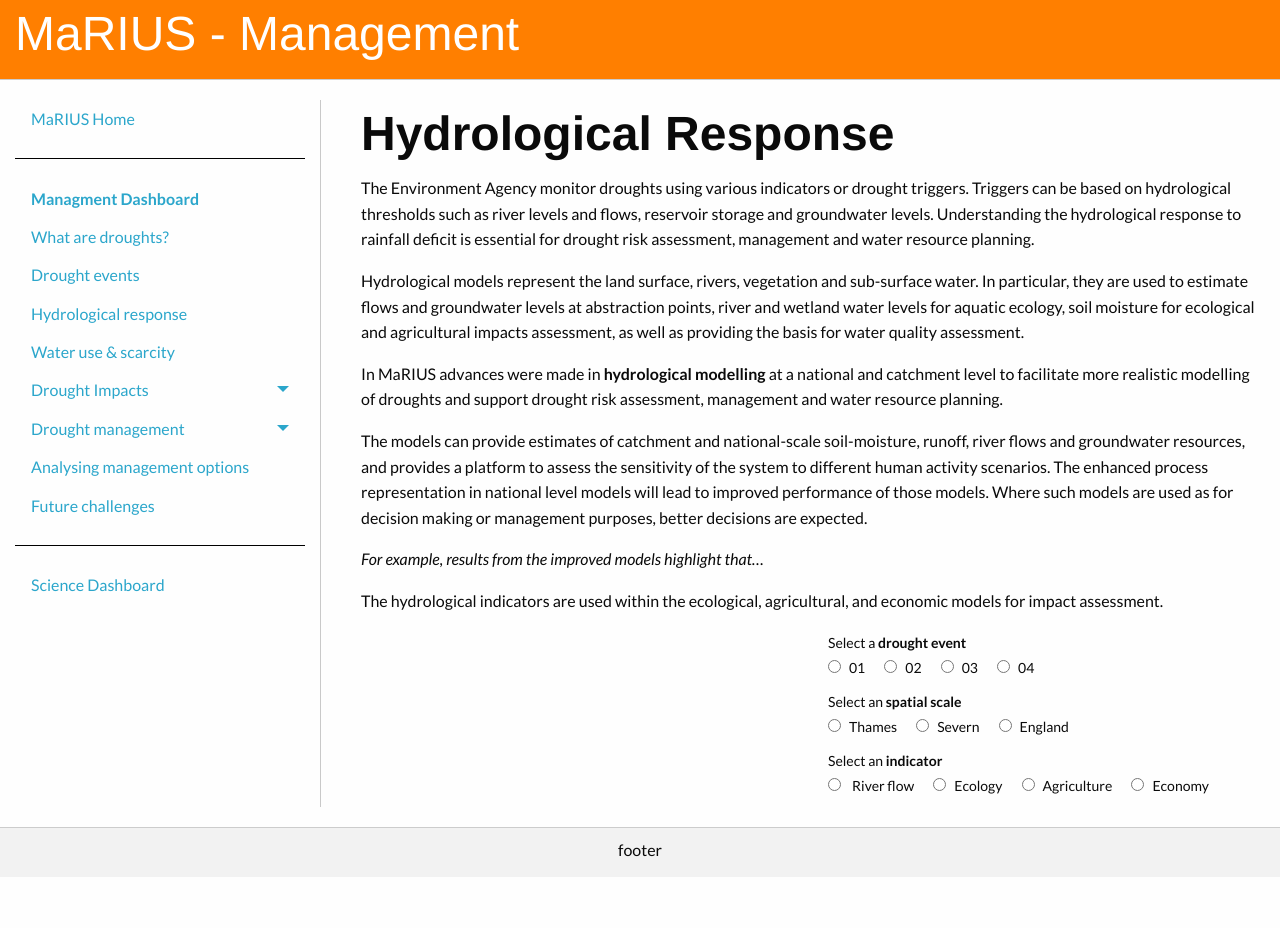
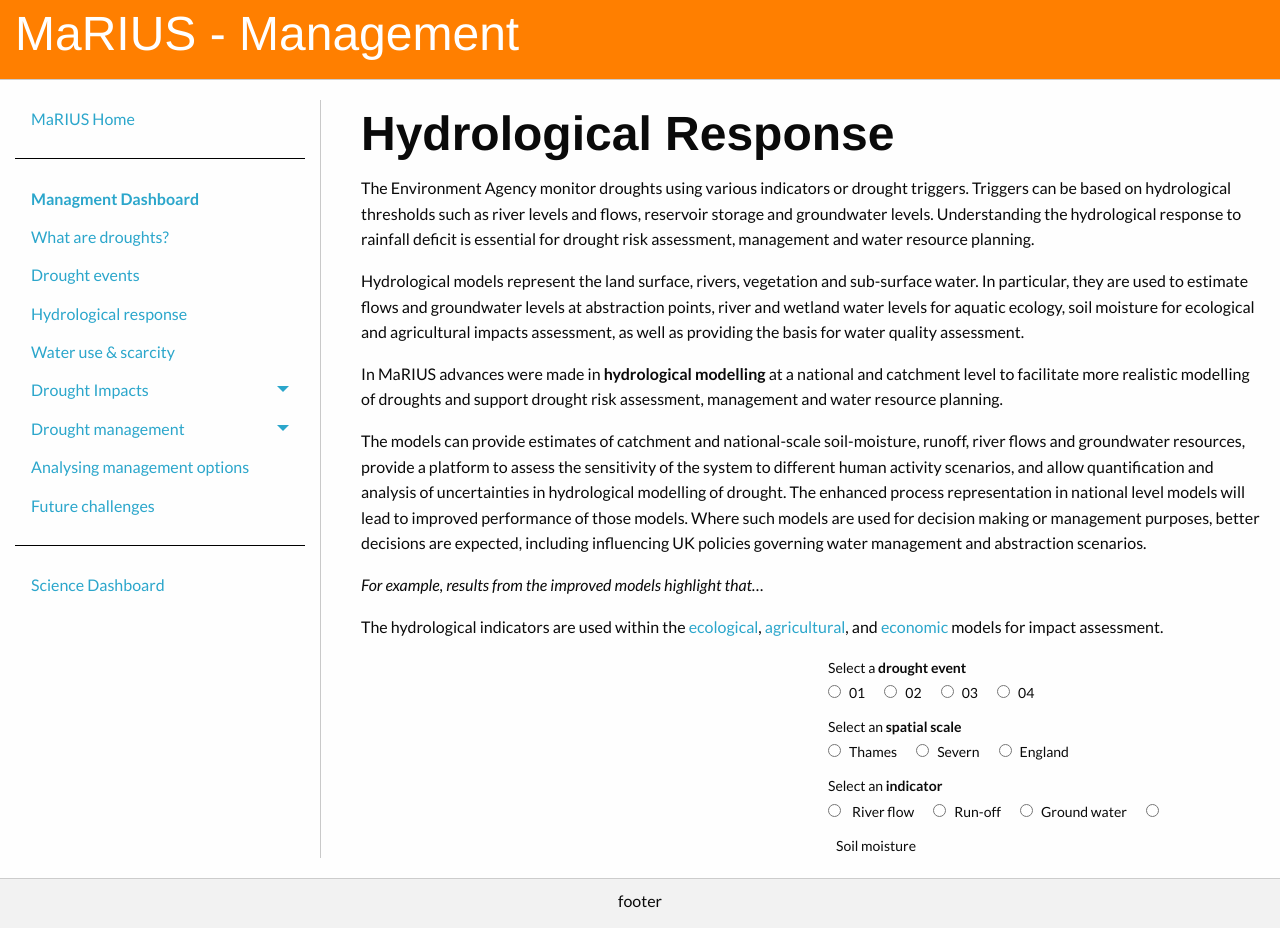
Before and after one commit to VictoriaJJ/mariusdroughtproject.org, a Jekyll site: the page built from _pages/dashboard/management/hydrological_response.md, in a window 1280 px wide. Built offline with Jekyll 4.4.1, drawn with Linux system fonts in a browser that asks for light colours; before the commit the page ends 900 px from its top, so only the background shows below that.

```diff
--- a/_pages/dashboard/management/hydrological_response.md
+++ b/_pages/dashboard/management/hydrological_response.md
@@ -11,11 +11,11 @@
 
 In MaRIUS advances were made in **hydrological modelling** at a national and catchment level to facilitate more realistic modelling of droughts and support drought risk assessment, management and water resource planning.
 
-The models can provide estimates of catchment and national-scale soil-moisture, runoff, river flows and groundwater resources, and provides a platform to assess the sensitivity of the system to different human activity scenarios. The enhanced process representation in national level models will lead to improved performance of those models. Where such models are used as for decision making or management purposes, better decisions are expected.
+The models can provide estimates of catchment and national-scale soil-moisture, runoff, river flows and groundwater resources, provide a platform to assess the sensitivity of the system to different human activity scenarios, and allow quantification and analysis of uncertainties in hydrological modelling of drought. The enhanced process representation in national level models will lead to improved performance of those models. Where such models are used for decision making or management purposes, better decisions are expected, including influencing UK policies governing water management and abstraction scenarios.
 
 *For example, results from the improved models highlight that…*
 
-The hydrological indicators are used within the ecological, agricultural, and economic models for impact assessment.
+The hydrological indicators are used within the [ecological](https://5j4.github.io/mariusdroughtproject.org/dashboard/management/drought_impacts/ecology/ "Ecological impact page"), [agricultural](https://5j4.github.io/mariusdroughtproject.org/dashboard/management/drought_impacts/agriculture/ "Agricultural impact page"), and [economic](https://5j4.github.io/mariusdroughtproject.org/dashboard/management/drought_impacts/economy/ "Economic impact page") models for impact assessment.
 
 <div class="large-6 medium-6 columns">
 	<label>Select a <b>drought event</b></label>
@@ -32,7 +32,7 @@
 	<label>Select an <b>indicator</b></label>
 	<input type="radio" name="impact" value="River flow" id="River flow">
     <label for="River flow">River flow</label>
-	<input type="radio" name="impact" value="Run-off" id="Run-off"><label for="impact_ecology">Ecology</label>
-	<input type="radio" name="impact" value="impact_agriculture" id="impact_groundwater"><label for="impact_groundwater">Agriculture</label>
-	<input type="radio" name="impact" value="impact_economy" id="impact_economy"><label for="impact_economy">Economy</label>
+	<input type="radio" name="impact" value="Run-off" id="Run-off"><label for="Run-off">Run-off</label>
+	<input type="radio" name="impact" value="Ground water" id="Ground water"><label for="Ground water">Ground water</label>
+	<input type="radio" name="impact" value="Soil moisture" id="Soil moisture"><label for="Soil moisture">Soil moisture</label>
 </div>
```
